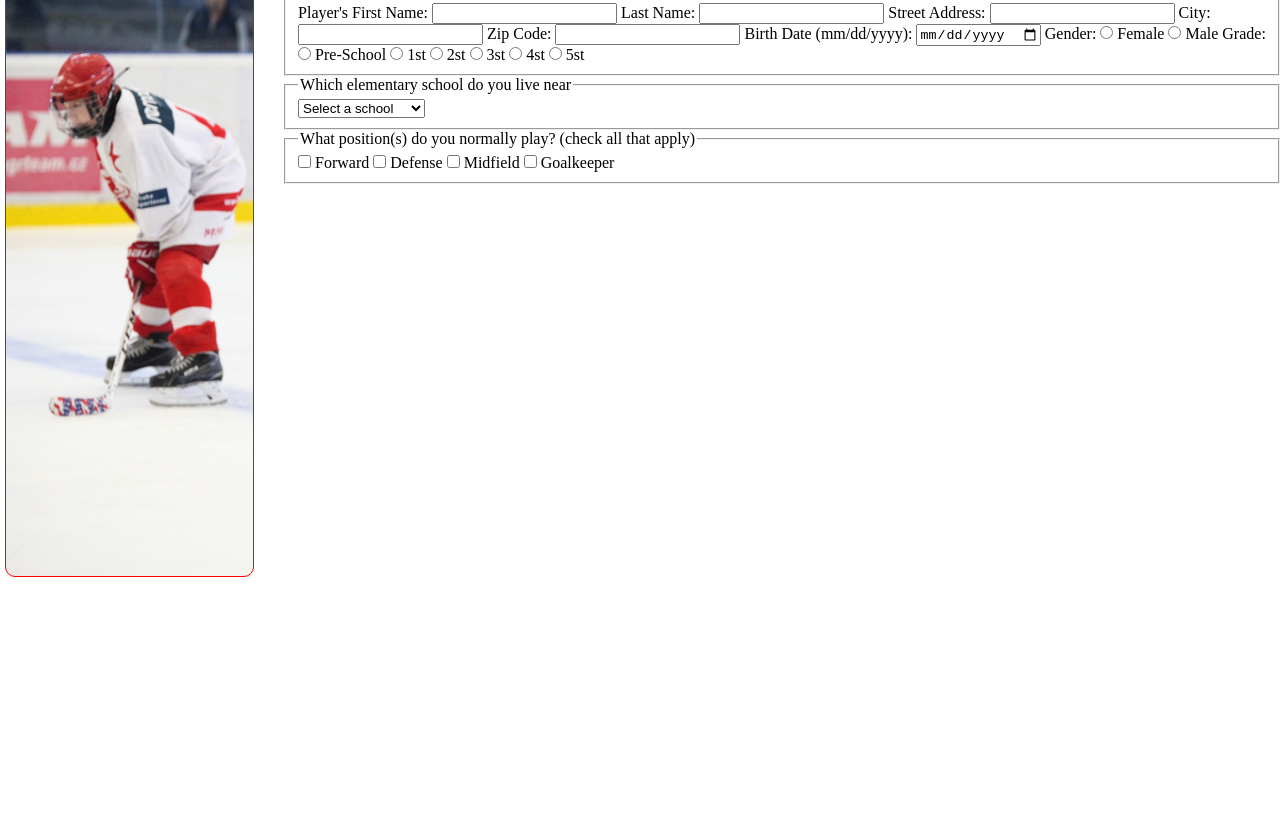
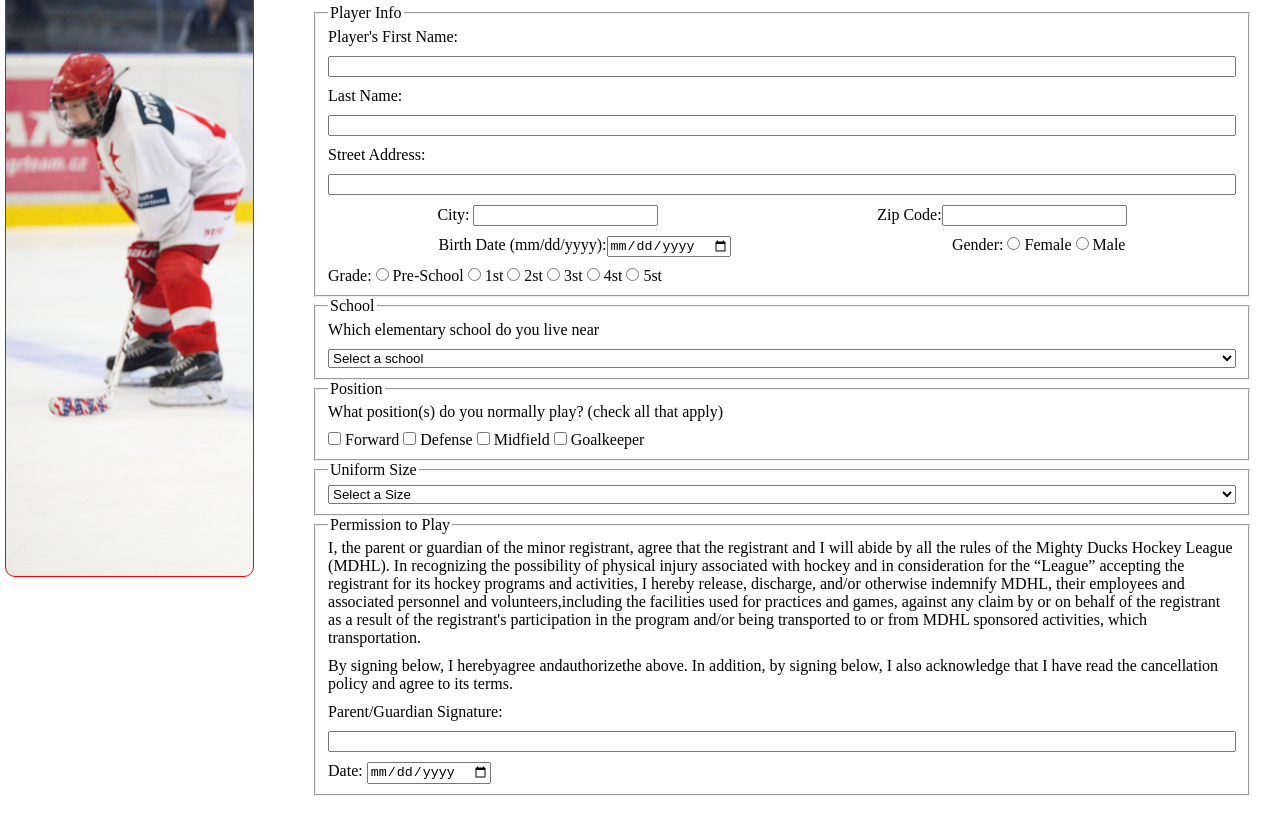
Before and after one commit to maq-miguel-quinteros/task1, a plain HTML site: page register.html in a window 1280 px wide. Shown: the part 293-1119 px from the top of the page. Before the commit the page ends 870 px from the top, so only its background shows below. Drawn offline with Linux system fonts and the light colour scheme.

Commit message:
trabajando en task4

```diff
--- a/css/style04.css
+++ b/css/style04.css
@@ -130,3 +130,24 @@ tr:nth-child(even) {
     color: white;
     border-top: 1px solid black;
 }
+
+main > div > section > article > form {
+    margin: 30px;
+}
+
+main > div > section > article > form > fieldset {
+    display: flex;
+    flex-direction: column;
+    flex-wrap: wrap;
+    gap: 10px;
+}
+
+main > div > section > article > form > fieldset > div {
+    display: flex;
+    flex-direction: row;
+    justify-content: space-around;
+}
+
+main > div > section > article > form > fieldset > div > div  > div {
+    display: inline-block;
+}
--- a/register.html
+++ b/register.html
@@ -48,21 +48,28 @@
                             <input type="text" id="last" name="last">
                             <label for="address">Street Address:</label>
                             <input type="text" id="address" name="address">
-                            <label for="city">City:</label>
-                            <input type="text" id="city" name="city">
-                            <label for="zip">Zip Code:</label>
-                            <input type="number" id="zip" name="zip">
-                            <label for="birth">Birth Date (mm/dd/yyyy):</label>
-                            <input type="date" id="birth" name="birth">
+                            <div>
 
+                                <label for="">City: <input type="text" id="city" name="city"></label>
+                                <label for="">Zip Code:<input type="number" id="zip" name="zip"></label>
+                            </div>
+
+                            <div>
+                                <label for="">Birth Date (mm/dd/yyyy):<input type="date" id="birth"
+                                        name="birth"></label>
+                                <div>
                                     <label>Gender:</label>
+                                    <div>
                                         <input type="radio" id="female" name="gender" value="female">
                                         <label for="gender">Female</label>
                                         <input type="radio" id="male" name="gender" value="male">
                                         <label for="gender">Male</label>
+                                    </div>
+                                </div>
 
-                            <label>Grade:</label>
-                            <input type="radio" id="pre-school" name="grade" value="pre-school">
+                            </div>
+
+                                <label>Grade:                                 <input type="radio" id="pre-school" name="grade" value="pre-school">
                                     <label for="grade">Pre-School</label>
                                     <input type="radio" id="1st" name="grade" value="1st">
                                     <label for="grade">1st</label>
@@ -73,10 +80,11 @@
                                     <input type="radio" id="4st" name="grade" value="4st">
                                     <label for="grade">4st</label>
                                     <input type="radio" id="5st" name="grade" value="5st">
-                            <label for="grade">5st</label>
+                                    <label for="grade">5st</label></label>
                         </fieldset>
                         <fieldset>
-                            <legend>Which elementary school do you live near</legend>
+                            <legend>School</legend>
+                            <p>Which elementary school do you live near</p>
                             <select name="school" id="school">
                                 <option value="" disabled selected>Select a school</option>
                                 <option value="AJ Katzenmaier">AJ Katzenmaier</option>
@@ -88,7 +96,9 @@
                             </select>
                         </fieldset>
                         <fieldset>
-                            <legend>What position(s) do you normally play? (check all that apply)</legend>
+                            <legend>Position</legend>
+                            <p>What position(s) do you normally play? (check all that apply)</p>
+                            <label>
                                 <input type="checkbox" id="forward" name="forward" value="forward">
                                 <label for="forward">Forward</label>
                                 <input type="checkbox" id="defense" name="defense" value="defense">
@@ -97,6 +107,42 @@
                                 <label for="midfield">Midfield</label>
                                 <input type="checkbox" id="Goalkeeper" name="Goalkeeper" value="Goalkeeper">
                                 <label for="Goalkeeper">Goalkeeper</label>
+                            </label>
+
+                        </fieldset>
+                        <fieldset>
+                            <legend>Uniform Size</legend>
+                            <select name="uniform" id="uniform">
+                                <option value="" disabled selected>Select a Size</option>
+                                <option value="youth small">Youtlh Small</Sption>
+                                <option value="youth medium">Youth Medium</option>
+                                <option value="youth large">Youth Large</option>
+                                <option value="small">Small</option>
+                                <option value="medium">Medium</option>
+                                <option value="large">Large</option>
+                                <option value="extra-large">Extra-Large</option>
+                            </select>
+                        </fieldset>
+                        <fieldset>
+                            <legend>Permission to Play</legend>
+                            <p>I, the parent or guardian of the minor registrant, agree that the registrant and I will
+                                abide by all the rules of the Mighty Ducks Hockey League (MDHL). In recognizing the
+                                possibility of physical injury associated with hockey and in consideration for the
+                                “League” accepting the registrant for its hockey programs and activities, I hereby
+                                release, discharge, and/or otherwise indemnify MDHL, their employees and associated
+                                personnel and volunteers,including the facilities used for practices and games, against
+                                any claim by or on behalf of the registrant as a result of the registrant's
+                                participation in the program and/or being transported to or from MDHL sponsored
+                                activities, which transportation.</p>
+                            <p>By signing below, I herebyagree andauthorizethe above. In addition, by signing below, I
+                                also acknowledge that I have read the cancellation policy and agree to its terms.</p>
+                            <label for="signature">Parent/Guardian Signature:</label>
+                            <input type="text" name="signature" id="signature">
+
+                            <label>
+                                <label for="date">Date:</label>
+                                <input type="date" name="date" id="date">
+                            </label>
                         </fieldset>
                     </form>
                 </article>
```
Also changed, not shown: game_info.html (+12 -1 lines). Lines whose indentation alone changed are shown as unchanged.
